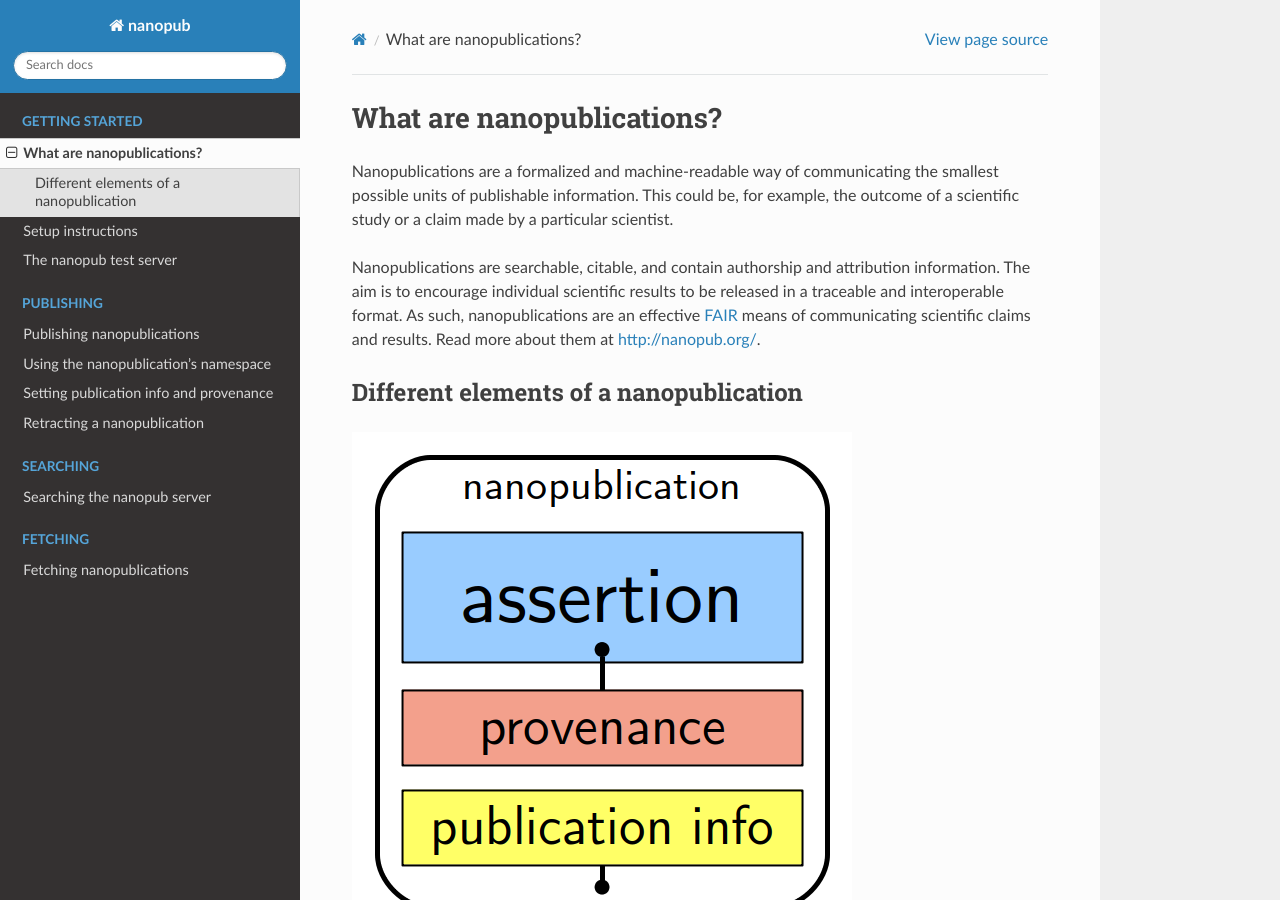
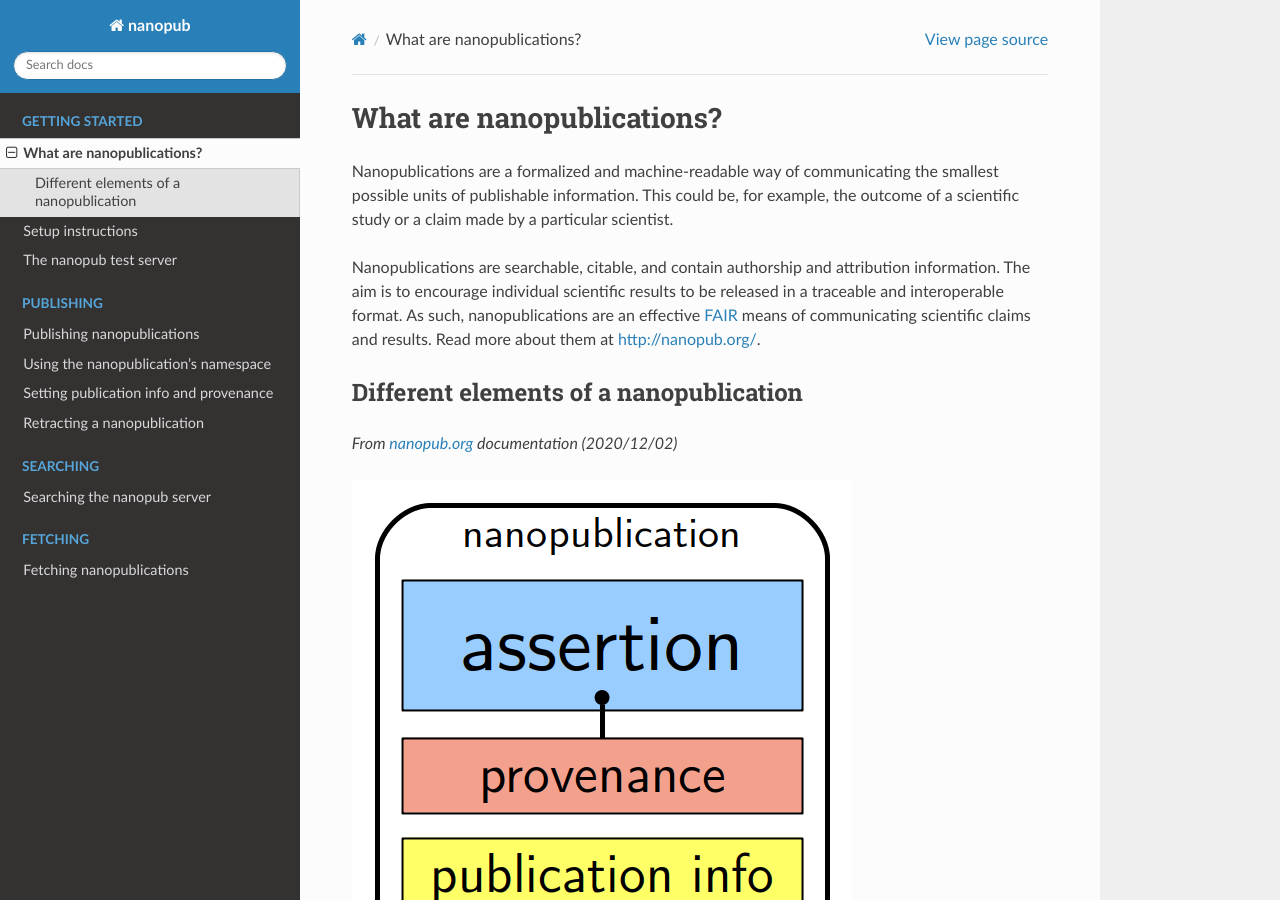
Before and after one commit to fair-workflows/nanopub, a Sphinx documentation site: the page built from docs/getting-started/what-are-nanopubs.md, in a window 1280 px wide and 900 px high. Built offline with Sphinx 7.4.7 and the Read the Docs theme 2.0.0, drawn with Linux system fonts in a browser that asks for light colours; the version number is read from the project's files by our own code.

Commit message:
Update docs/getting-started/what-are-nanopubs.md
Co-authored-by: Robin Richardson <raar1@users.noreply.github.com>

```diff
--- a/docs/getting-started/what-are-nanopubs.md
+++ b/docs/getting-started/what-are-nanopubs.md
@@ -9,6 +9,7 @@ interoperable format. As such, nanopublications are an effective [FAIR](https://
 means of communicating scientific claims and results. Read more about them at [http://nanopub.org/](http://nanopub.org/).
 
 ## Different elements of a nanopublication
+_From [nanopub.org](http://nanopub.org/wordpress/?page_id=65) documentation (2020/12/02)_
 
 ![Schematic representation of a nanopub](../img/nanopub.png "Schematic representation of a nanopub")
 
```
